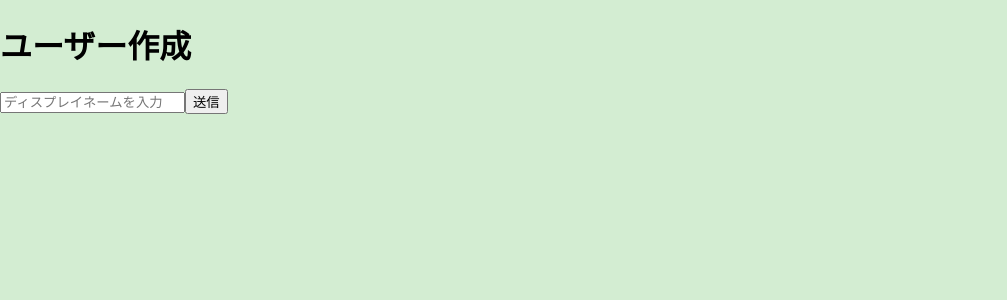
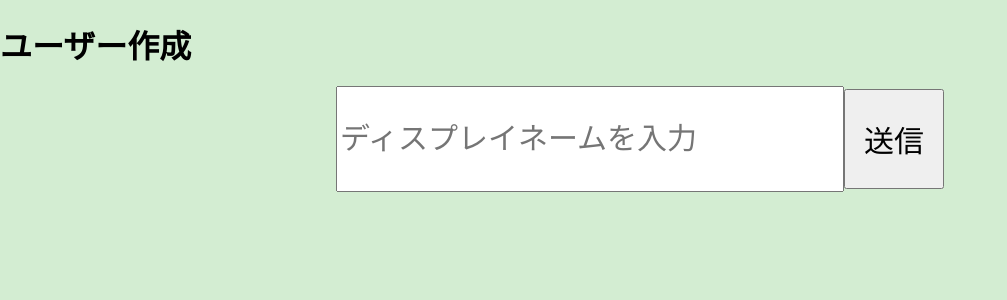
Before and after one commit to Semi-koron/korocupFrontend2024, a Next.js app: page /pages/editprofile in a window 1280 px wide. Shown: the top 300 px of the page, without its empty margins (0-1007 px from the left). Built offline with nearby package versions, Linux system fonts and the light colour scheme.

Commit message:
displayname不十分

```diff
--- /dev/null
+++ b/src/app/pages/editprofile/page.module.css
@@ -0,0 +1,27 @@
+.headers {
+  display: flex;
+  align-items: center;
+  font-size: 200px;
+  justify-content: center;
+  width: 100%;
+  height: 100px;
+}
+.input {
+  display: flex;
+  flex-direction: column;
+  align-items: center;
+  justify-content: center;
+  width: 500px;
+  height: 100%;
+  font-size: 30px;
+}
+.button {
+  display: flex;
+  justify-content: center;
+  width: 100px;
+  font-size: 30px;
+  height: 100px;
+  display: flex;
+  flex-direction: column;
+  align-items: center;
+}
--- a/src/app/pages/editprofile/page.tsx
+++ b/src/app/pages/editprofile/page.tsx
@@ -2,6 +2,8 @@
 import { useState } from "react";
 import { useRouter } from "next/navigation";
 import { push } from "firebase/database";
+import Style from "./page.module.css";
+import { ClassNames } from "@emotion/react";
 
 export default function Home() {
   const [user_id, setUser_id] = useState<string>("");
@@ -40,13 +42,18 @@ export default function Home() {
   return (
     <>
       <h1>ユーザー作成</h1>
+      <div className={Style.headers}>
         <input
           type="text"
           value={user_id}
           onChange={handleChange}
           placeholder="ディスプレイネームを入力"
+          className={Style.input}
         />
-      <button onClick={send}>送信</button>
+        <button onClick={send} className={Style.button}>
+          送信
+        </button>
+      </div>
     </>
   );
 }
```
Lines whose indentation alone changed are shown as unchanged.
